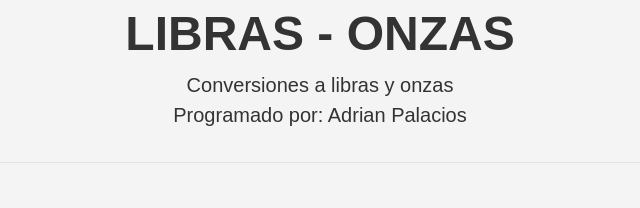
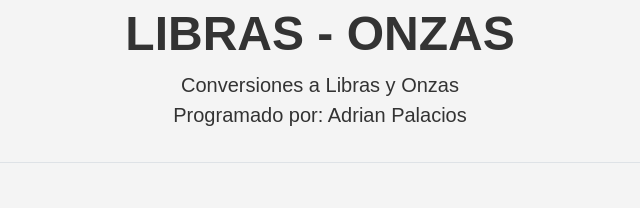
Before and after one commit to Adrian-PB/Proyecto, a plain HTML site: page index.html in a window 1280 px wide. Shown: the part 204-412 px from the top of the page, 320-960 px from the left. Drawn offline with nearby package versions, Linux system fonts and the light colour scheme; a script that the page names is missing.

Commit message:
index.html

```diff
--- a/index.html
+++ b/index.html
@@ -13,7 +13,7 @@
             <img class="d-block mx-auto mb-2" src="logo.png" alt="Logo de la página de conversiones" width="15%">
             <h1 class="display-5 fw-bold">LIBRAS - ONZAS</h1>
             <div class="col-lg-6 mx-auto">
-                <p class="lead mb-0">Conversiones a libras y onzas</p>
+                <p class="lead mb-0">Conversiones a Libras y Onzas</p>
                 <p class="lead mb-4">Programado por: Adrian Palacios</p>
             </div>
         </div>
```
